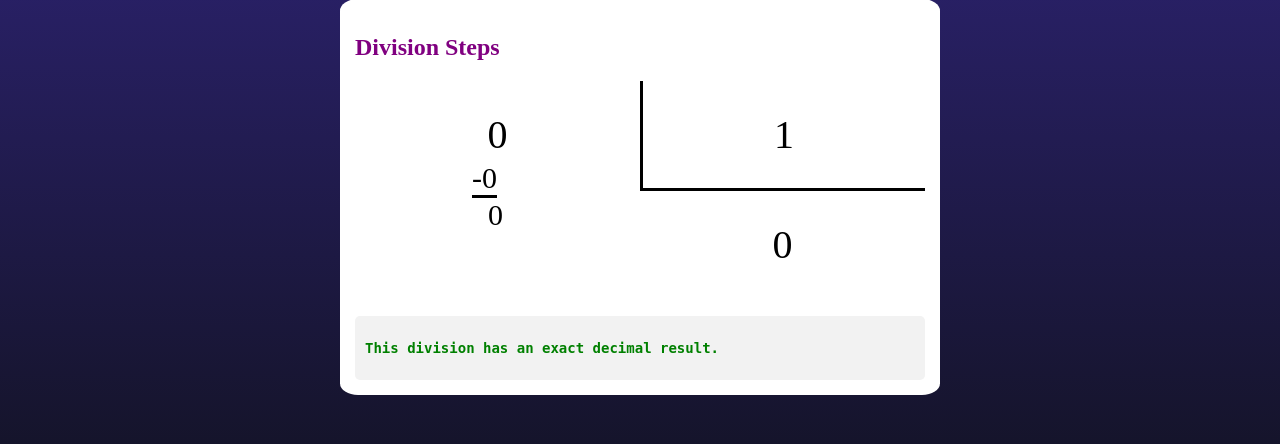
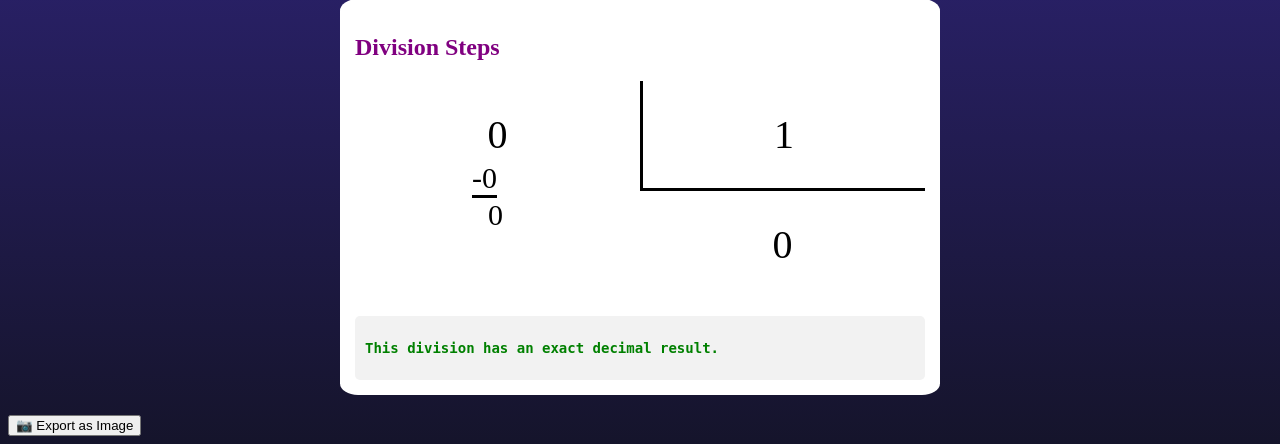
Before and after one commit to HenriqueSilvaXavier/Decimal-Division-Anatomy, a PHP site: page / in a window 1280 px wide. Shown: the part 356-800 px from the top of the page. Run offline with PHP 8.4, Linux system fonts and the light colour scheme.

Commit message:
Update index.php

```diff
--- a/index.php
+++ b/index.php
@@ -196,6 +196,7 @@ if ($d2 == 0) {
     </div>
     <?php endif; ?>
 </div>
+<button class="btn-export" onclick="exportImage()">📷 Export as Image</button>
 <script src="https://cdn.jsdelivr.net/npm/html2canvas@1.4.1/dist/html2canvas.min.js"></script>
 <script>
 function exportImage() {
```
